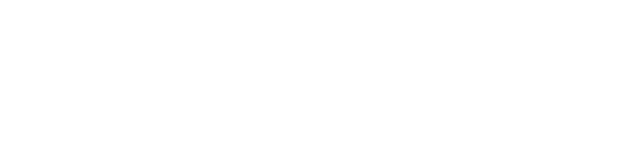
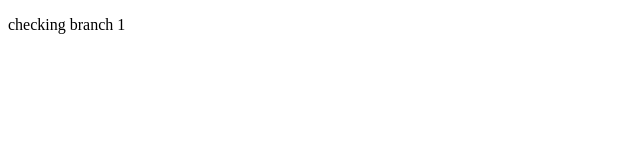
Before and after one commit to Swapnil-Safkat/Milestone-1, a plain HTML site: page index.html in a window 1280 px wide. Shown: the whole page, without its empty margins (0-640 px from the left). Drawn offline with Linux system fonts and the light colour scheme.

Commit message:
1.0 firstBranch

```diff
--- a/index.html
+++ b/index.html
@@ -7,6 +7,6 @@
   <title>Document</title>
 </head>
 <body>
-
+  <p>checking branch 1</p>
 </body>
 </html>
```
